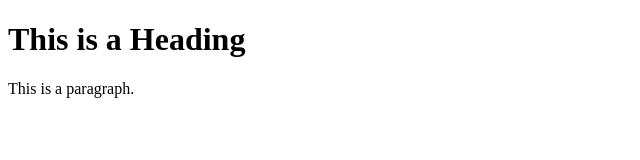
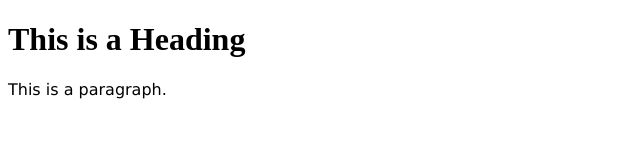
Before and after one commit to tony0326/EW_team, a plain HTML site: page Estructura/index.html in a window 1280 px wide. Shown: the full height of the page, 0-640 px from the left. Drawn offline with Linux system fonts and the light colour scheme.

Commit message:
Update index.html

```diff
--- a/Estructura/index.html
+++ b/Estructura/index.html
@@ -2,6 +2,11 @@
 <html>
 <head>
 <title>Page Title</title>
+
+  <style type="text/css">
+  p { color: black; font-family: Verdana; }
+</style>
+
 </head>
 <body>
 
```
